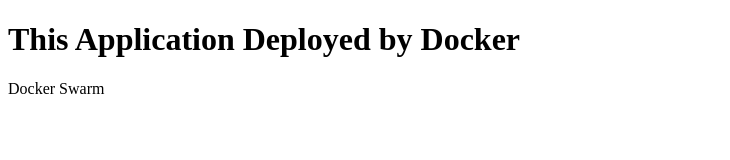
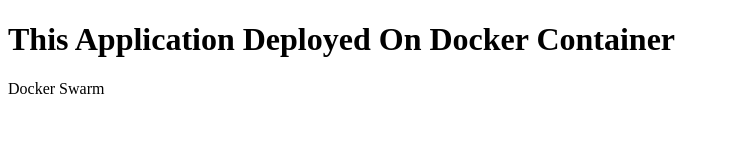
Before and after one commit to shindeabhi94/docker-swarm, a plain HTML site: page index.html in a window 1280 px wide. Shown: the whole page, without its empty margins (0-730 px from the left). Drawn offline with Linux system fonts and the light colour scheme.

Commit message:
Deploy 4

```diff
--- a/index.html
+++ b/index.html
@@ -3,7 +3,7 @@
 <html>
 <body>
 
-<h1> This Application Deployed by Docker</h1>
+<h1> This Application Deployed On Docker Container</h1>
 <p> Docker Swarm</p>
 
 </body>
```
